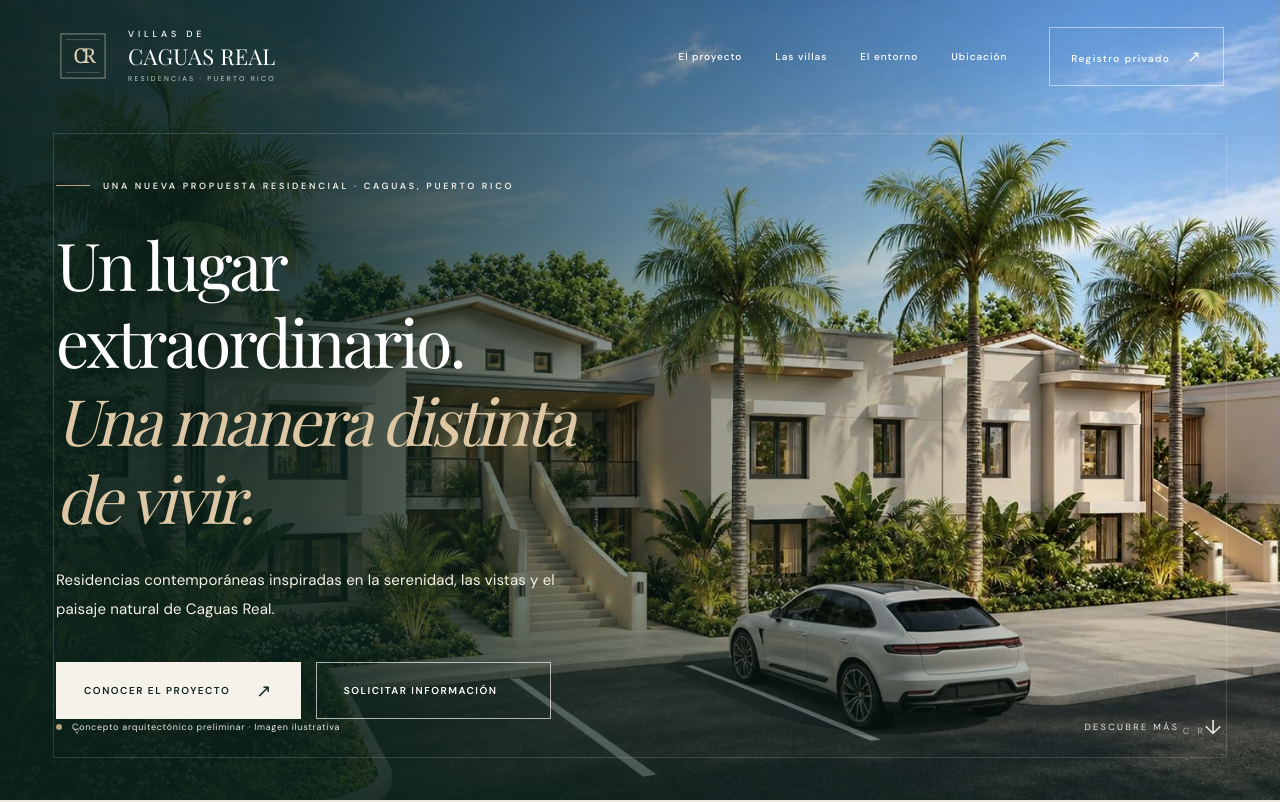
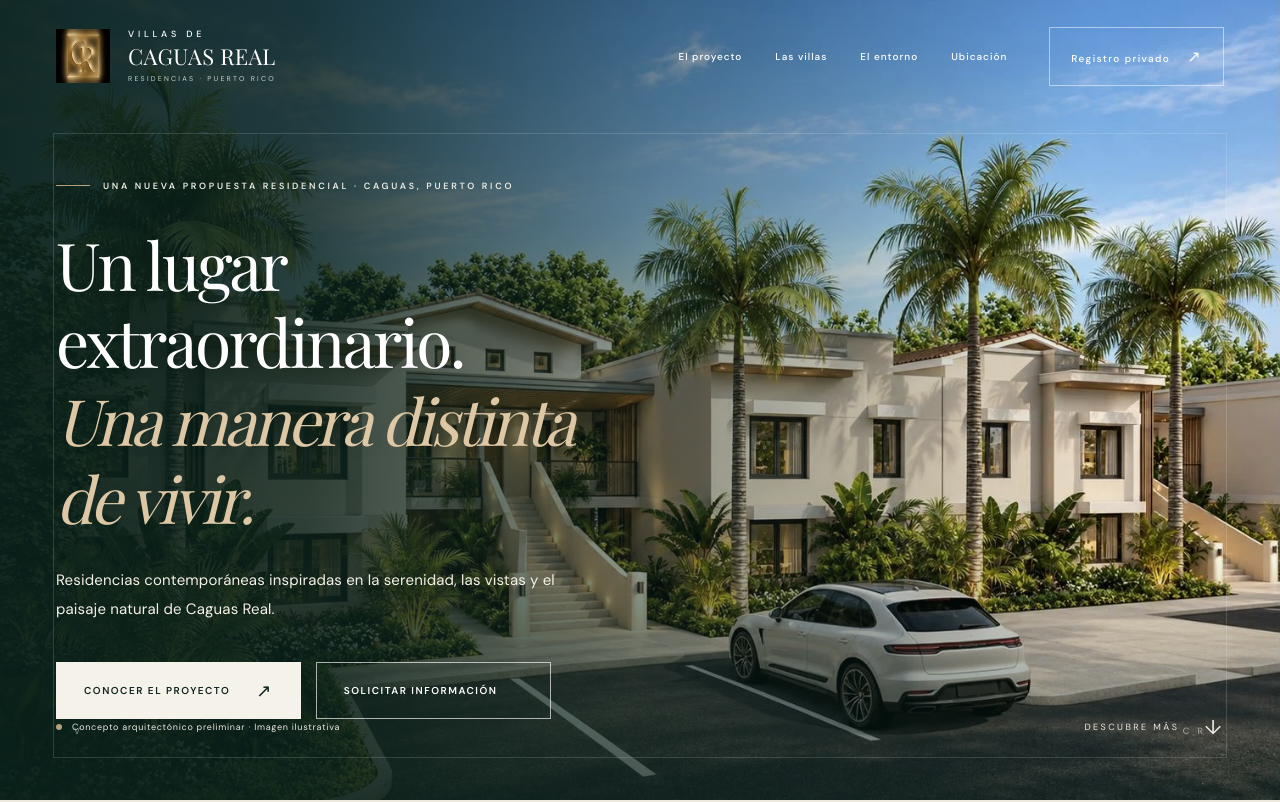
Before and after one commit to ramonmisla-code/caguas, a website: page index.html in a window 1280 px wide. Shown: the top 802 px of the page. Drawn offline with nearby package versions, Linux system fonts and the light colour scheme; a web font is replaced by a local one.

Commit message:
Use new PNG brand mark in header and footer

```diff
--- a/index.html
+++ b/index.html
@@ -26,7 +26,7 @@
   <header class="site-header" id="site-header">
     <div class="shell header-inner">
       <a class="brand" href="#inicio" aria-label="Villas de Caguas Real, inicio">
-        <svg class="brand-mark" viewBox="0 0 66 66" fill="none" aria-hidden="true"><path d="M6 6h54v54H6z" stroke="currentColor" stroke-width="1" opacity=".7"/><path d="M12 13h42M12 53h42" stroke="currentColor" stroke-width=".65" opacity=".5"/><text x="33" y="42" text-anchor="middle" font-family="Georgia,serif" font-size="25" font-weight="400" letter-spacing="-4" fill="currentColor">CR</text></svg>
+        <img class="brand-mark" src="/assets/logo-caguas-real.png" alt="" width="52" height="52" decoding="async" />
         <span class="brand-words"><small>VILLAS DE</small><strong>CAGUAS REAL</strong><em>RESIDENCIAS · PUERTO RICO</em></span>
       </a>
       <nav class="nav-links" id="main-nav" aria-label="Navegación principal">
@@ -222,7 +222,7 @@
 
   <footer class="footer">
     <div class="shell footer-main">
-      <div class="footer-about"><a class="brand footer-brand" href="#inicio"><svg class="brand-mark" viewBox="0 0 66 66" fill="none" aria-hidden="true"><path d="M6 6h54v54H6z" stroke="currentColor" stroke-width="1" opacity=".7"/><path d="M12 13h42M12 53h42" stroke="currentColor" stroke-width=".65" opacity=".5"/><text x="33" y="42" text-anchor="middle" font-family="Georgia,serif" font-size="25" font-weight="400" letter-spacing="-4" fill="currentColor">CR</text></svg><span class="brand-words"><small>VILLAS DE</small><strong>CAGUAS REAL</strong><em>RESIDENCIAS · PUERTO RICO</em></span></a><p>Una nueva propuesta residencial donde arquitectura contemporánea y naturaleza se encuentran en Caguas.</p></div>
+      <div class="footer-about"><a class="brand footer-brand" href="#inicio"><img class="brand-mark" src="/assets/logo-caguas-real.png" alt="" width="52" height="52" decoding="async" /><span class="brand-words"><small>VILLAS DE</small><strong>CAGUAS REAL</strong><em>RESIDENCIAS · PUERTO RICO</em></span></a><p>Una nueva propuesta residencial donde arquitectura contemporánea y naturaleza se encuentran en Caguas.</p></div>
       <div class="footer-nav"><span>EXPLORA</span><a href="#concepto">El proyecto</a><a href="#villas">Las villas</a><a href="#entorno">El entorno</a><a href="#ubicacion">Ubicación</a></div>
       <div class="footer-nav"><span>TE AYUDAMOS</span><a href="#registro">Solicita información</a><a href="#financiamiento">Financiamiento</a><a href="#preguntas">Preguntas frecuentes</a><a href="/privacidad">Privacidad</a></div>
       <div class="footer-news"><span>DESCUBRE UNA NUEVA DIRECCIÓN</span><p>Solicita acceso a la información de Villas de Caguas Real.</p><a class="button button-footer" href="#registro">Únete a la lista de interés <span aria-hidden="true">↗</span></a></div>
```
